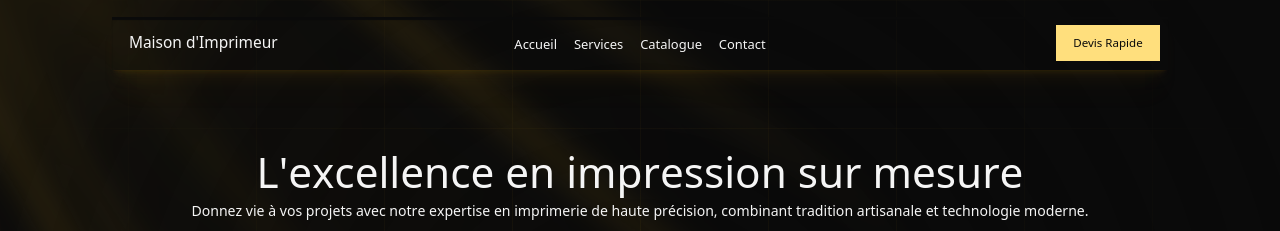
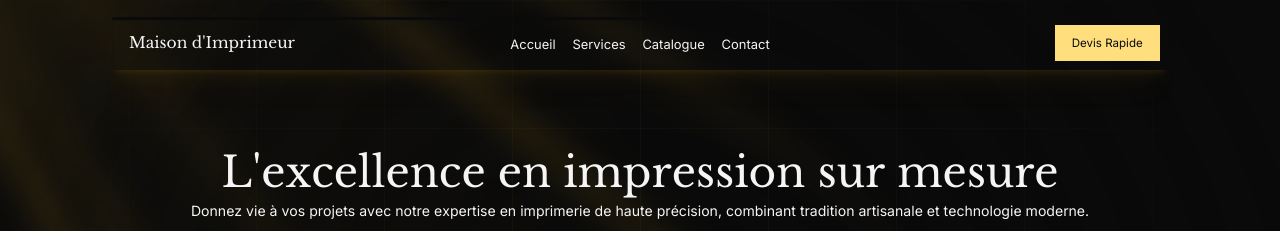
Before and after one commit to dmytro-webild/6341e2c0-61f7-41b9-9722-94c0714fa525, a Next.js app: page / in a window 1280 px wide. Shown: the top 231 px of the page. Built offline with nearby package versions, Linux system fonts and the light colour scheme; no server answers.

Commit message:
Update theme fonts

```diff
--- a/src/app/styles/base.css
+++ b/src/app/styles/base.css
@@ -11,7 +11,7 @@ html {
 body {
   background-color: var(--background);
   color: var(--foreground);
-  font-family: var(--font-dm-sans), sans-serif;
+  font-family: var(--font-inter), sans-serif;
   position: relative;
   min-height: 100vh;
   overscroll-behavior: none;
@@ -24,5 +24,5 @@ h3,
 h4,
 h5,
 h6 {
-  font-family: var(--font-dm-sans), sans-serif;
+  font-family: var(--font-libre-baskerville), serif;
 }
```
